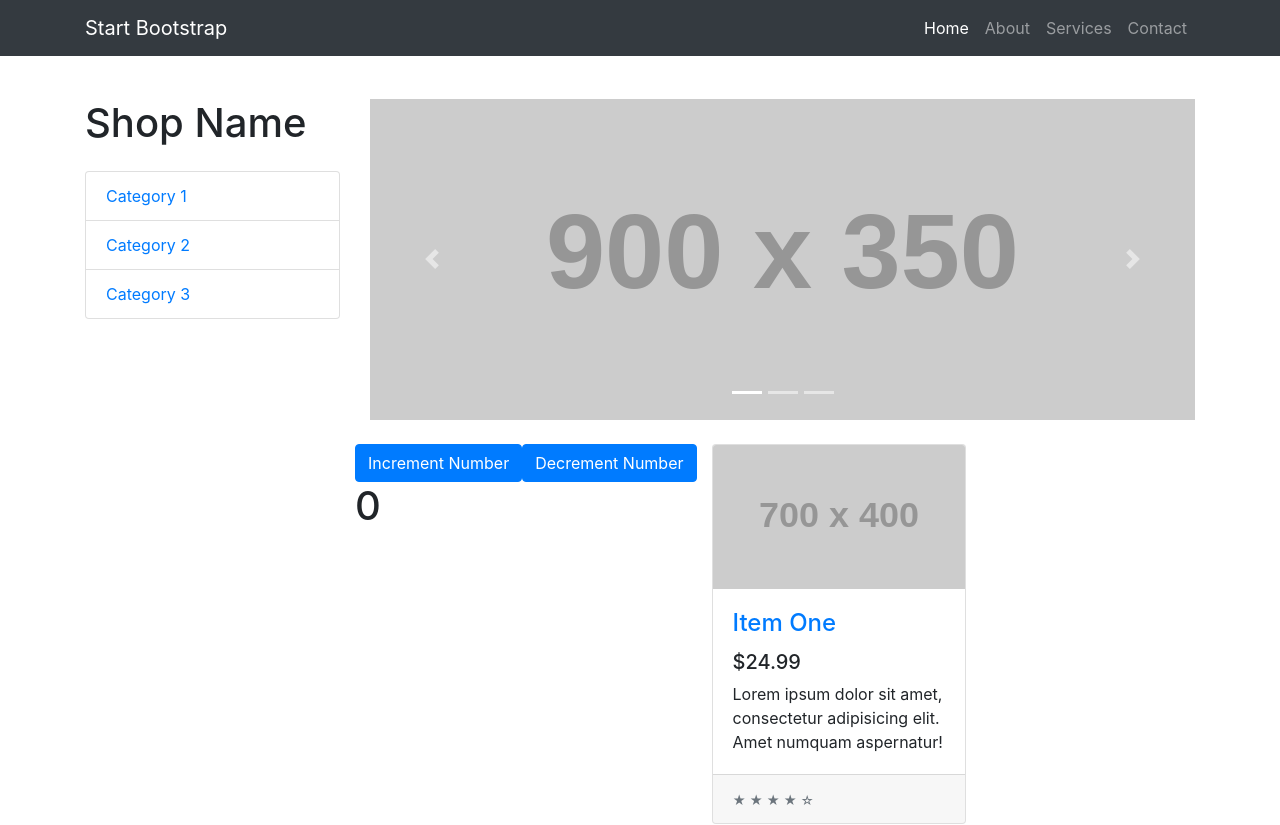
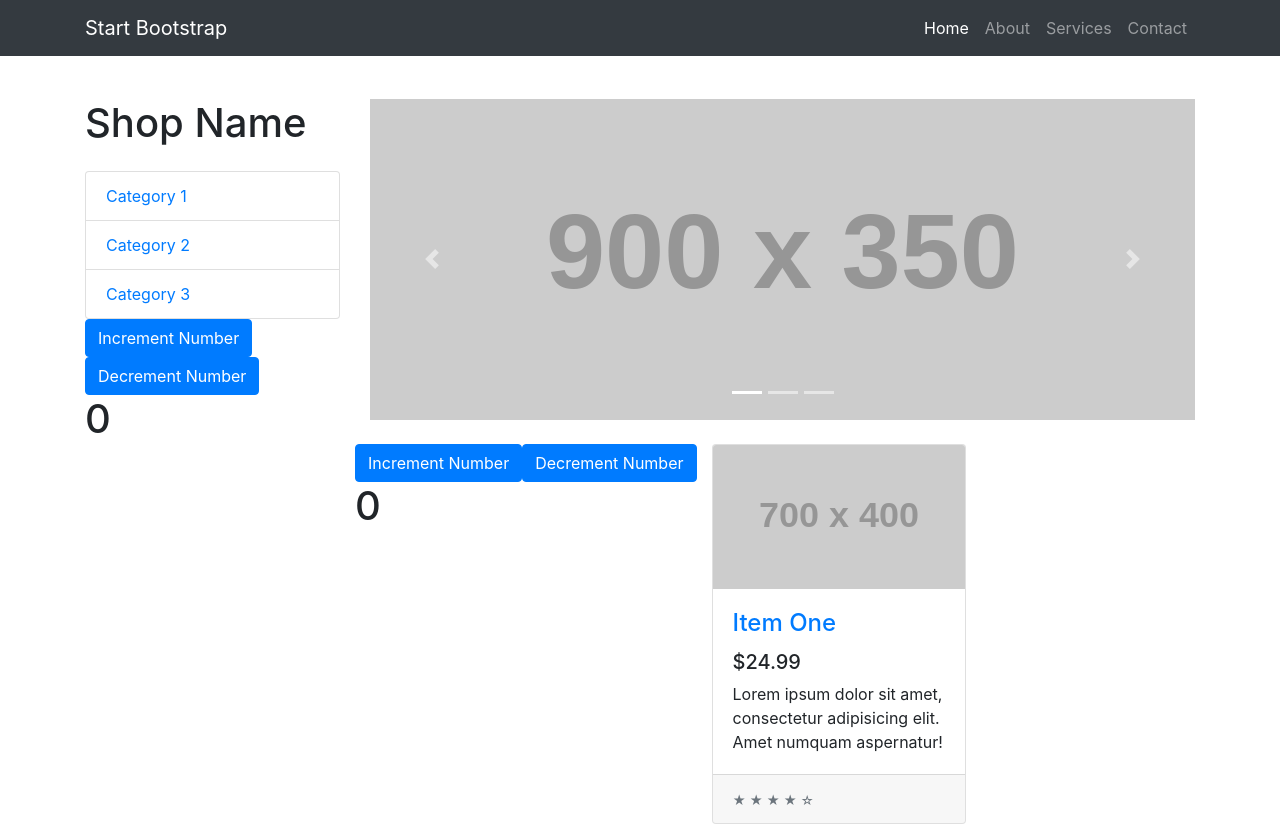
Before and after one commit to guhandelta/nextMovieApp, a Next.js app: page / in a window 1280 px wide. Shown: the top 825 px of the page. Built offline with nearby package versions, Linux system fonts and the light colour scheme.

Commit message:
Provided state to a functional component using React Hooks

```diff
--- a/components/Sidenav.js
+++ b/components/Sidenav.js
@@ -1,8 +1,23 @@
-import React from "react";
+import React, { useState } from "react";
 
 const Sidenav = () => {
+  // Provifing state to Funcitonal component using Hooks
+  const [count, setCount] = useState(0); // -> useState() resturns a StateArray
+  //   Explanation for the above statement
+  //   const stateArray = useState(0);
+  //   const count = stateArray[0];
+  //   const setCount = stateArray[1];
+
+  const increment = () => {
+    const newCount = count + 1;
+    setCount(newCount);
+  };
+  const decrement = () => {
+    const newCount = count - 1;
+    setCount(newCount);
+  };
   return (
-    <div>
+    <>
       <h1 className="my-4">Shop Name</h1>
       <div className="list-group">
         <a href="#" className="list-group-item">
@@ -15,7 +30,16 @@ const Sidenav = () => {
           Category 3
         </a>
       </div>
-    </div>
+      <div className="">
+        <button onClick={increment} className="btn btn-primary">
+          Increment Number
+        </button>
+        <button onClick={decrement} className="btn btn-primary">
+          Decrement Number
+        </button>
+        <h1>{count}</h1>
+      </div>
+    </>
   );
 };
 export default Sidenav;
```
